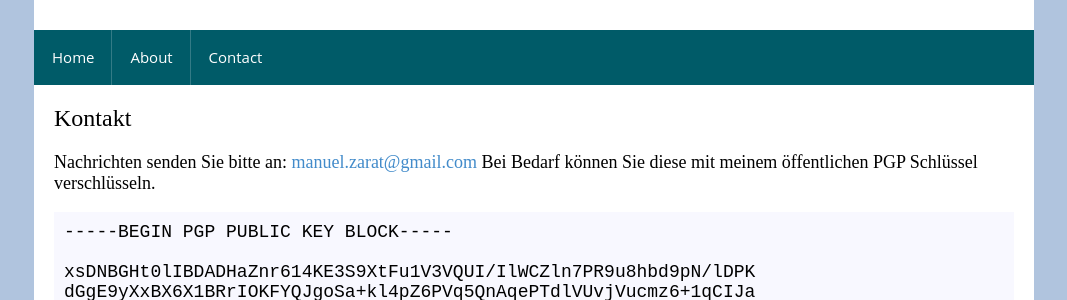
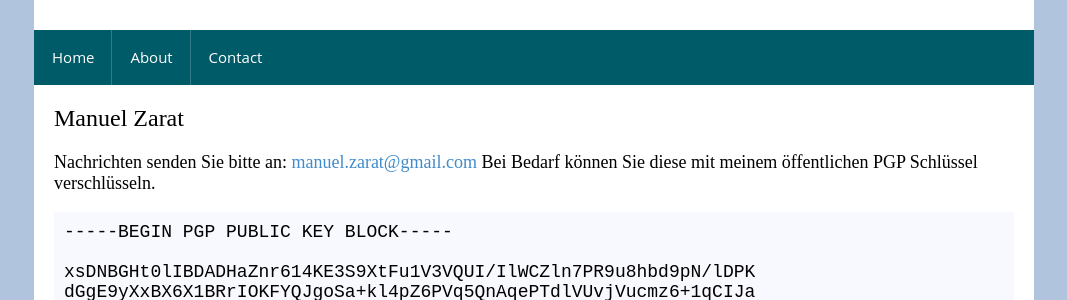
Before and after one commit to zarat/zarat.github.io, a Jekyll site: the page built from contact.md, in a window 1280 px wide. Shown: the part 191-491 px from the top of the page, without its empty margins (106-1173 px from the left). Built offline with Jekyll 4.4.1, drawn with Linux system fonts in a browser that asks for light colours.

Commit message:
Update contact.md

```diff
--- a/contact.md
+++ b/contact.md
@@ -1,6 +1,7 @@
 ---
 layout: page
-title: Kontakt
+title: Manuel Zarat
+description: IT Techniker, Systemadministrator und Programmierer aus Wien.
 permalink: /contact/
 ---
 
```
